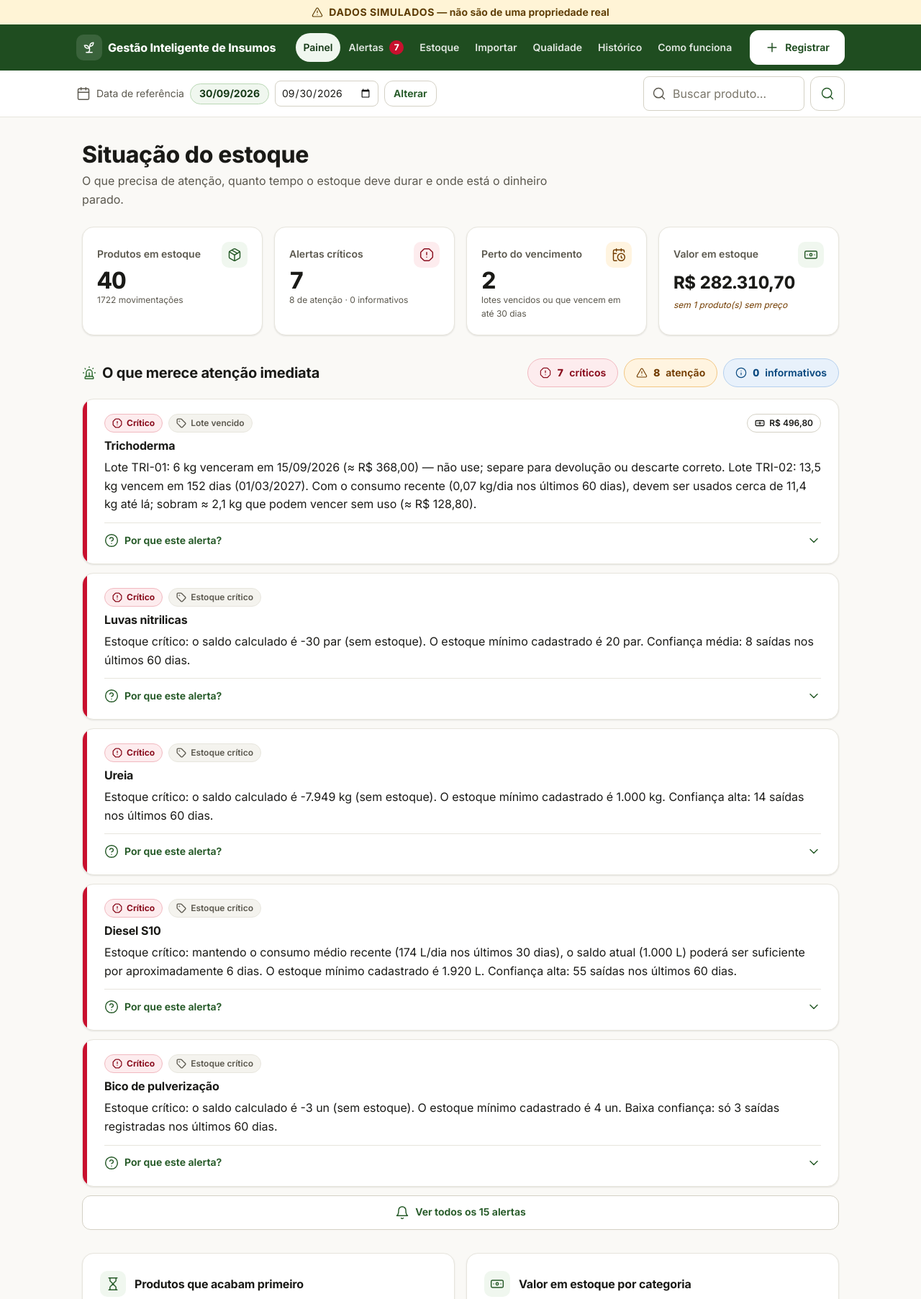
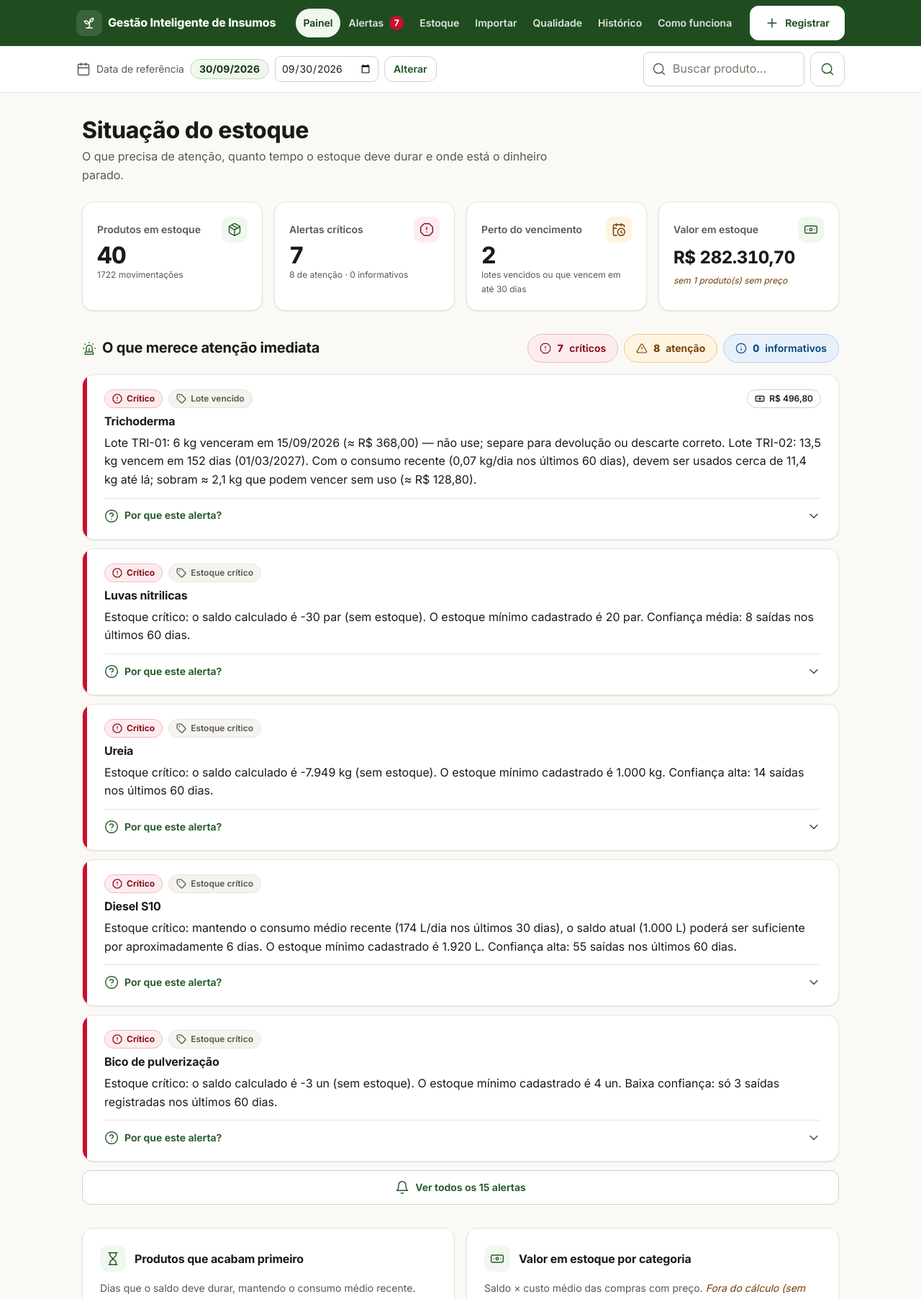
Before and after one commit to geovane1212/AGROHACK-GESTAODEINSUMOS, a Flask app: page / in a window 1280 px wide. Shown: the top 1805 px of the page at 72% size. Run offline with Flask 3, Linux system fonts and the light colour scheme; data comes from the database, SQL or seed files in the repository.

Commit message:
style: remove a faixa de dados simulados do topo
Co-Authored-By: Claude Opus 5.5 <noreply@anthropic.com>

```diff
--- a/app/static/css/estilo.css
+++ b/app/static/css/estilo.css
@@ -87,8 +87,6 @@
   --ok-fundo: #eaf5e8;
   --ok-texto: #1d5420;
   --ok-borda: #b3d8ad;
-  --aviso-simulado-fundo: #fff4d6;
-  --aviso-simulado-texto: #5c3a00;
 
   /* Tipografia: 12 / 14 / 16 / 20 / 24 / 32 px */
   --fonte: "Inter", system-ui, -apple-system, "Segoe UI", Roboto, "Helvetica Neue", Arial, sans-serif;
@@ -161,8 +159,6 @@
     --ok-fundo: #15291a;
     --ok-texto: #a8dba5;
     --ok-borda: #2e5432;
-    --aviso-simulado-fundo: #3a2c0c;
-    --aviso-simulado-texto: #ffd892;
     --sombra-1: 0 1px 2px rgba(0, 0, 0, .4);
     --sombra-2: 0 4px 14px rgba(0, 0, 0, .45);
     --sombra-3: 0 12px 32px rgba(0, 0, 0, .6);
@@ -199,10 +195,6 @@ code, kbd { font-family: var(--fonte-mono); font-size: .9em; background: var(--s
                       clip: rect(0 0 0 0); white-space: nowrap; }
 
 /* 5. Cabeçalho e navegação ------------------------------------------------------ */
-.faixa-simulado { display: flex; align-items: center; justify-content: center; gap: var(--e-2);
-                  padding: 6px var(--e-4); background: var(--aviso-simulado-fundo); color: var(--aviso-simulado-texto);
-                  font-size: var(--fs-14); font-weight: 650; text-align: center; }
-.faixa-simulado strong { letter-spacing: .04em; }
 
 .cabecalho { position: sticky; top: 0; z-index: 60; background: var(--cabecalho); color: #fff;
              transition: box-shadow var(--transicao); }
@@ -418,6 +410,17 @@ a.cartao:hover, .cartao-clicavel:hover { box-shadow: var(--sombra-2); border-col
 .alerta .detalhes dt { font-weight: 700; color: var(--texto); }
 .alerta .detalhes dd { margin: 0; }
 @media (min-width: 720px) { .alerta .detalhes dl { grid-template-columns: 160px 1fr; } }
+
+/* Alerta compacto (painel): cabeçalho + uma linha de resumo */
+.alerta.compacto { padding: .5rem .8rem .25rem calc(.8rem + 6px); margin-bottom: .5rem; }
+.alerta.compacto .alerta-cabecalho { display: flex; flex-wrap: wrap; align-items: center; gap: 4px var(--e-2); min-width: 0; }
+.alerta.compacto .selo { font-size: .82rem; padding: 1px 8px; }
+.alerta.compacto .alerta-titulo { margin: 0; font-size: .98rem; flex: 1 1 12rem; min-width: 0; overflow-wrap: anywhere; }
+.alerta.compacto .alerta-prioridade { font-size: var(--fs-12); color: var(--texto-suave); white-space: nowrap; }
+.alerta.compacto .alerta-resumo { margin: 2px 0 0; font-size: .9rem; color: var(--texto); }
+.alerta.compacto details { margin-top: var(--e-1); }
+.alerta.compacto summary { min-height: 40px; font-size: .875rem; }
+.alerta.compacto .detalhes .alerta-mensagem { color: var(--texto); margin-bottom: var(--e-3); }
 
 /* 10. Botões ------------------------------------------------------------------------------ */
 .botao, button { font: inherit; font-weight: 650; font-size: var(--fs-14); display: inline-flex; align-items: center;
--- a/app/templates/base.html
+++ b/app/templates/base.html
@@ -15,9 +15,6 @@
 <body>
   <a class="pular" href="#conteudo">Pular para o conteúdo</a>
   <div class="principal">
-    {% if dados_simulados %}
-    <div class="faixa-simulado" role="note">{{ icone('triangle-alert', 'icone-p') }}<span><strong>DADOS SIMULADOS</strong> — não são de uma propriedade real</span></div>
-    {% endif %}
 
     <header class="cabecalho" id="cabecalho">
       <div class="cabecalho-conteudo">
--- a/app/views.py
+++ b/app/views.py
@@ -39,7 +39,6 @@ def contexto_global():
     return {
         "res": resultado,
         "data_ref_manual": servicos.data_referencia_configurada() is not None,
-        "dados_simulados": db.contar_movimentacoes("simulado") > 0,
         "ICONES": ICONES, "CLASSES": CLASSES,
         "secao": SECOES.get(request.endpoint, "mais"),
         "busca_atual": request.args.get("q", "") if request.endpoint == "web.busca" else "",
```
Also changed, not shown: tests/test_estrutura.py (+2 -2 lines).
